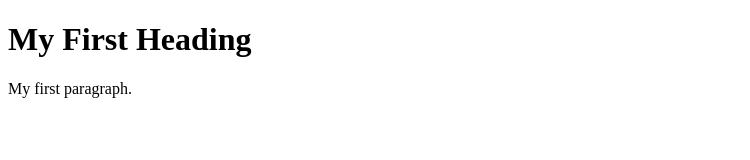
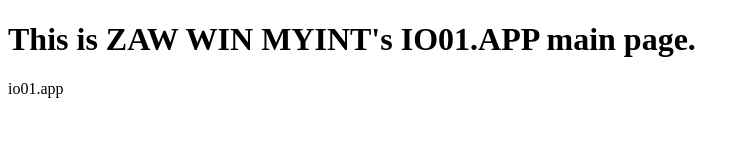
Before and after one commit to zwmyint/zwmyint-io01.github.io, a website: page dist/index.html in a window 1280 px wide. Shown: the whole page, without its empty margins (0-750 px from the left). Drawn offline with Linux system fonts and the light colour scheme.

Commit message:
Update index.html

```diff
--- a/dist/index.html
+++ b/dist/index.html
@@ -8,9 +8,9 @@
     </head>
 <body>
 
-<h1>My First Heading</h1>
+<h1>This is ZAW WIN MYINT's IO01.APP main page.</h1>
 
-<p>My first paragraph.</p>
+<p>io01.app</p>
 
 </body>
 </html>
```
